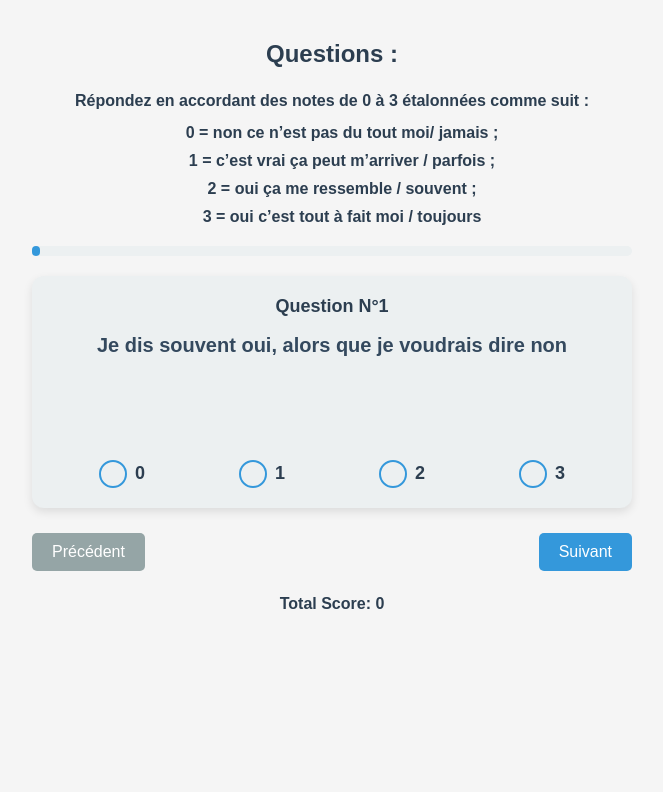
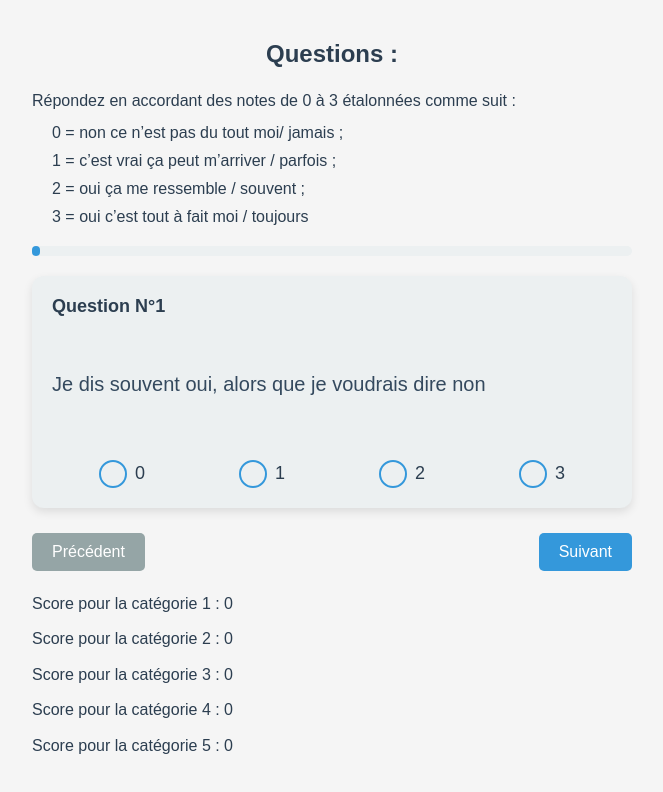
Before and after one commit to CallMeTrinity/ConflictTypes, a Vue app: page /questions in a window 1280 px wide. Shown: the top 792 px of the page, without its empty margins (308-971 px from the left). Built offline with nearby package versions, Linux system fonts and the light colour scheme.

Commit message:
Feature : independent questions and score resetting

```diff
--- a/src/components/QuestionBlock.vue
+++ b/src/components/QuestionBlock.vue
@@ -1,5 +1,5 @@
 <script setup lang="ts">
-import {ref, watch, onMounted} from 'vue';
+import { ref, watch, onMounted } from 'vue';
 
 const props = defineProps({
   id: Number,
@@ -7,31 +7,37 @@ const props = defineProps({
   initialScore: Number, // Ajout d'un prop pour le score initial
   updateScore: {
     type: Function,
-    default() {
-    },
+    default() {},
   },
 });
 
-const score = ref(props.initialScore); // Utilisation du score initial comme valeur par défaut
+const score = ref<number | null>(null); // On utilise null pour indiquer qu'il n'y a pas de sélection par défaut
 
-// Mettre à jour le score lorsque le score change
+// À chaque montée du composant, on initialise le score avec la valeur passée ou null si pas de score encore
+onMounted(() => {
+  score.value = props.initialScore !== 0 ? props.initialScore : null;
+});
+// Réinitialisation du score lorsqu'une nouvelle question est affichée
+watch(() => props.id, () => {
+  score.value = props.initialScore !== 0 ? props.initialScore : null;
+});
+// Watch pour suivre les changements de score
 watch(score, (newScore) => {
-  props.updateScore(props.id, newScore);
+  if (newScore !== null) {
+    props.updateScore(props.id, newScore);
+  }
 });
 
 // Si le prop `initialScore` change, on met à jour la valeur du score local
 watch(() => props.initialScore, (newInitialScore) => {
-  score.value = newInitialScore;
+  score.value = newInitialScore !== 0 ? newInitialScore : null;
 });
 </script>
 
 <template>
   <div class="question-block">
-    <div class="question-header">
-      <span class="question-id">Question N°{{ id }}</span>
-      <p class="question-text">{{ question }}</p>
-    </div>
-
+    <span class="question-id">Question N°{{ id }}</span>
+    <p class="question-text">{{ question }}</p>
     <div class="score-select">
       <label for="score-0" class="radio-label">
         <input type="radio" id="score-0" :name="'question-' + id" v-model="score" :value="0" class="radio-input">
--- a/src/components/Questions.vue
+++ b/src/components/Questions.vue
@@ -1,31 +1,59 @@
 <script lang="ts" setup>
-import {ref, onMounted, computed} from 'vue';
+import { ref, onMounted, computed } from 'vue';
 import questionsData from '../data/questions.json';
 import QuestionBlock from './QuestionBlock.vue';
 
-interface Question {
-  id: number;
-  question: string;
+// Classe pour les catégories (déjà définie plus haut)
+class Categorie {
+  questionIds: number[];
+
+  constructor(questionIds: number[]) {
+    this.questionIds = questionIds;
+  }
+
+  calculScore(scores: { [key: number]: number }) {
+    return this.questionIds.reduce((total, id) => total + (scores[id] || 0), 0);
+  }
 }
+
+// Définir les catégories
+const categories = {
+  passive: new Categorie([1, 8, 18, 19, 21, 30, 31, 42, 43, 44, 61, 62, 64, 73, 75]),
+  aggressive: new Categorie([4, 7, 11, 13, 25, 26, 34, 35, 36, 46, 48, 59, 60, 68, 70]),
+  manipulative: new Categorie([3, 5, 10, 14, 16, 23, 27, 37, 38, 49, 51, 55, 57, 67, 71]),
+  compromise: new Categorie([6, 12, 15, 20, 24, 33, 39, 47, 50, 56, 58, 63, 66, 69, 74]),
+  assertive: new Categorie([2, 9, 17, 22, 28, 29, 32, 40, 41, 45, 52, 53, 54, 65, 72])
+};
 
 interface Scores {
   [key: number]: number;
 }
 
-const questions = ref<Question[]>([]);
+const questions = ref(questionsData);  // Les questions du JSON
 const scores = ref<Scores>({});
 const currentQuestionIndex = ref(0);
 
 onMounted(() => {
-  questions.value = questionsData;
   questions.value.forEach(question => {
-    scores.value[question.id] = 0;
+    scores.value[question.id] = 0;  // Initialisation des scores
   });
 });
 
 const updateScore = (id: number, score: number) => {
   scores.value[id] = score;
 };
+
+// Calcul de la progression
+const progress = computed(() => {
+  return ((currentQuestionIndex.value + 1) / questions.value.length) * 100;
+});
+
+// Calcul des scores pour chaque catégorie
+const totalScorePassive = computed(() => categories.passive.calculScore(scores.value));
+const totalScoreAggressive = computed(() => categories.aggressive.calculScore(scores.value));
+const totalScoreManipulative = computed(() => categories.manipulative.calculScore(scores.value));
+const totalScoreCompromise = computed(() => categories.compromise.calculScore(scores.value));
+const totalScoreAssertive = computed(() => categories.assertive.calculScore(scores.value));
 
 // Aller à la prochaine question
 const nextQuestion = () => {
@@ -40,15 +68,6 @@ const prevQuestion = () => {
     currentQuestionIndex.value--;
   }
 };
-
-// Calculer la progression
-const progress = computed(() => {
-  return ((currentQuestionIndex.value + 1) / questions.value.length) * 100;
-});
-
-const totalScore = computed(() => {
-  return Object.values(scores.value).reduce((total, score) => total + score, 0);
-});
 </script>
 
 <template>
@@ -85,9 +104,13 @@ const totalScore = computed(() => {
       <button @click="nextQuestion" :disabled="currentQuestionIndex === questions.length - 1">Suivant</button>
     </div>
 
-    <!-- Affichage du score total -->
-    <div>
-      <p>Total Score: {{ totalScore }}</p>
+    <!-- Affichage des scores totaux -->
+    <div class="scores">
+      <p>Score pour la catégorie 1 : {{ totalScorePassive }}</p>
+      <p>Score pour la catégorie 2 : {{ totalScoreAggressive }}</p>
+      <p>Score pour la catégorie 3 : {{ totalScoreManipulative }}</p>
+      <p>Score pour la catégorie 4 : {{ totalScoreCompromise }}</p>
+      <p>Score pour la catégorie 5 : {{ totalScoreAssertive }}</p>
     </div>
   </div>
 </template>
@@ -156,10 +179,9 @@ button:hover:not(:disabled) {
   background-color: #2980b9;
 }
 
-div {
-  text-align: center;
+.scores {
   margin-top: 20px;
+  text-align: left;
   font-size: 18px;
-  font-weight: bold;
 }
 </style>
```
